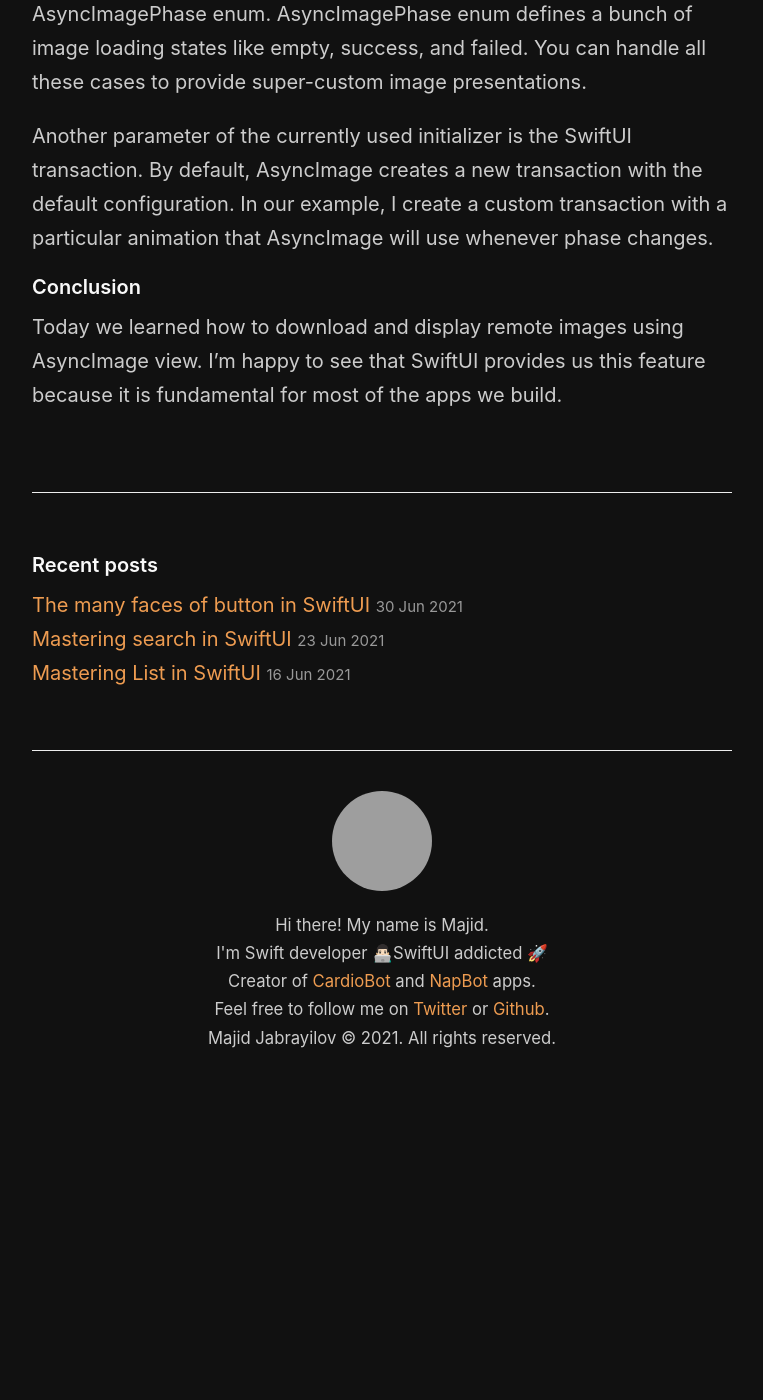
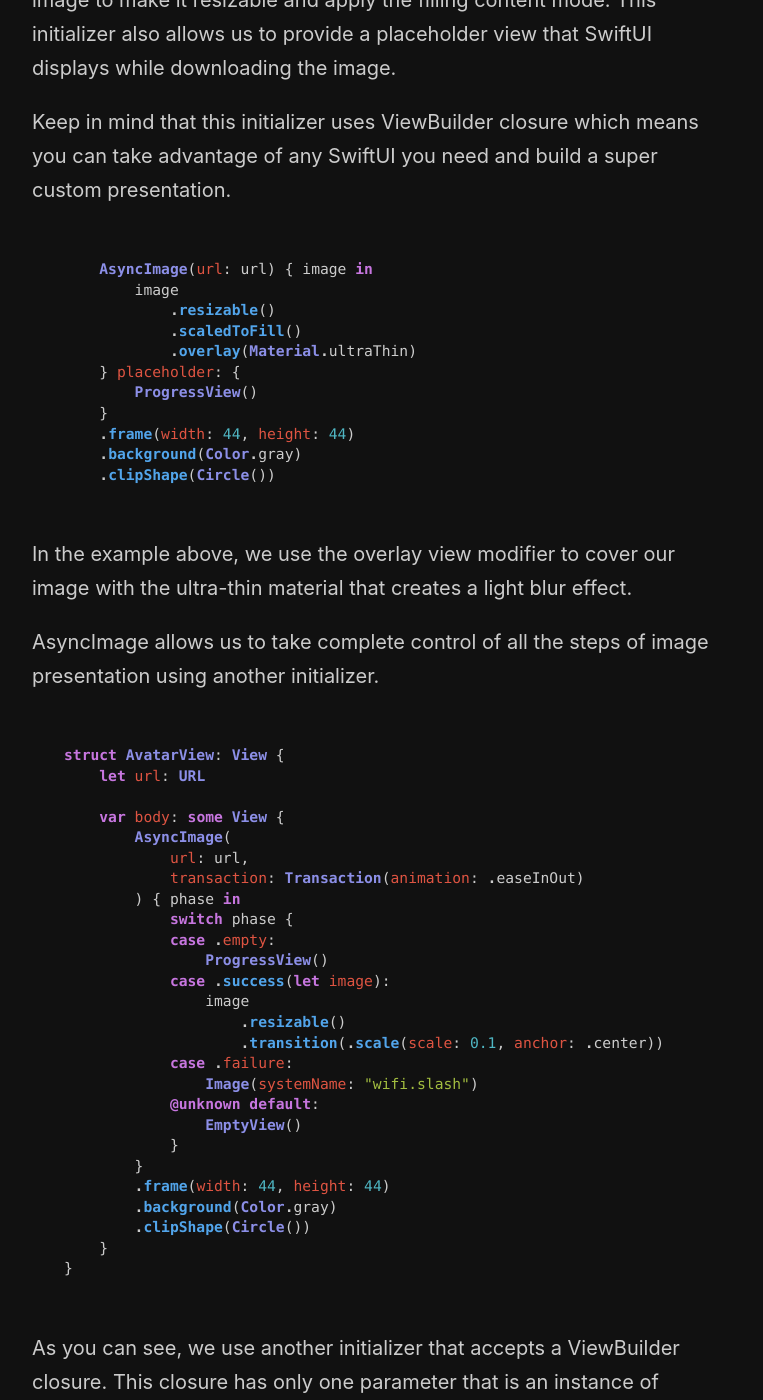
Before and after one commit to mecid/mecid.github.io, a Jekyll site: the page built from _posts/2021-07-07-mastering-asyncimage-in-swiftui.md, in a window 1280 px wide and 1400 px high, scrolled down 1853 px, cut to the strip 0-1400 px from the top of the window. Shown: the whole strip, without its empty margins (258-1021 px from the left). Built offline with Jekyll 4.4.1, drawn with Linux system fonts in a browser that asks for light colours; before the commit the page ends 2945 px from its top, so only the background shows below that; some of the changed text lies outside the part shown; grey boxes are pictures that could not be loaded.

Commit message:
code examples added to async image post

````diff
--- a/_posts/2021-07-07-mastering-asyncimage-in-swiftui.md
+++ b/_posts/2021-07-07-mastering-asyncimage-in-swiftui.md
@@ -8,30 +8,96 @@ During our careers, we primarily build apps that work with web services to retri
 #### Basics
 Let's start with a quick example that shows how to use AsyncImage.
 
-=====================================================
+```swift
+struct AvatarView: View {
+    let url: URL
+
+    var body: some View {
+        AsyncImage(url: url)
+    }
+}
+```
 
 As you can see in the example above, AsyncImage is a SwiftUI view that takes a URL for an image, downloads it, and displays it. There is no need for additional configuration of the network layer. AsyncImage uses the shared URLSession to download and cache images. Unfortunately, we can't provide a custom URLCache or somehow customize a URLRequest that downloads the image.
 
 AsyncImage is another SwiftUI view which means you can attach any set of view modifiers to have the desired look and feel. For example, we can clip the shape of our image and set the size.
 
-=====================================================
+```swift
+struct AvatarView: View {
+    let url: URL
+
+    var body: some View {
+        AsyncImage(url: url)
+            .frame(width: 44, height: 44)
+            .background(Color.gray)
+            .clipShape(Circle())
+```
 
 #### Customisation
 Usually, we need to customize the downloaded image size, scaling options, rendering mode, etc. We can access the instance of underlining Image using another overload of AsyncImage initializer.
 
-=====================================================
+```swift
+    AsyncImage(url: url) { image in
+        image
+            .resizable()
+    } placeholder: {
+        ProgressView()
+    }
+    .frame(width: 44, height: 44)
+    .background(Color.gray)
+    .clipShape(Circle())
+```
 
 Here we use another AsyncImage initializer to access the underlying image to make it resizable and apply the filling content mode. This initializer also allows us to provide a placeholder view that SwiftUI displays while downloading the image.
 
 Keep in mind that this initializer uses ViewBuilder closure which means you can take advantage of any SwiftUI you need and build a super custom presentation.
 
-=====================================================
+```swift
+    AsyncImage(url: url) { image in
+        image
+            .resizable()
+            .scaledToFill()
+            .overlay(Material.ultraThin)
+    } placeholder: {
+        ProgressView()
+    }
+    .frame(width: 44, height: 44)
+    .background(Color.gray)
+    .clipShape(Circle())
+```
 
 In the example above, we use the overlay view modifier to cover our image with the ultra-thin material that creates a light blur effect.
 
 AsyncImage allows us to take complete control of all the steps of image presentation using another initializer.
 
-=====================================================
+```swift
+struct AvatarView: View {
+    let url: URL
+
+    var body: some View {
+        AsyncImage(
+            url: url,
+            transaction: Transaction(animation: .easeInOut)
+        ) { phase in
+            switch phase {
+            case .empty:
+                ProgressView()
+            case .success(let image):
+                image
+                    .resizable()
+                    .transition(.scale(scale: 0.1, anchor: .center))
+            case .failure:
+                Image(systemName: "wifi.slash")
+            @unknown default:
+                EmptyView()
+            }
+        }
+        .frame(width: 44, height: 44)
+        .background(Color.gray)
+        .clipShape(Circle())
+    }
+}
+```
 
 As you can see, we use another initializer that accepts a ViewBuilder closure. This closure has only one parameter that is an instance of AsyncImagePhase enum. AsyncImagePhase enum defines a bunch of image loading states like empty, success, and failed. You can handle all these cases to provide super-custom image presentations.
 
````
